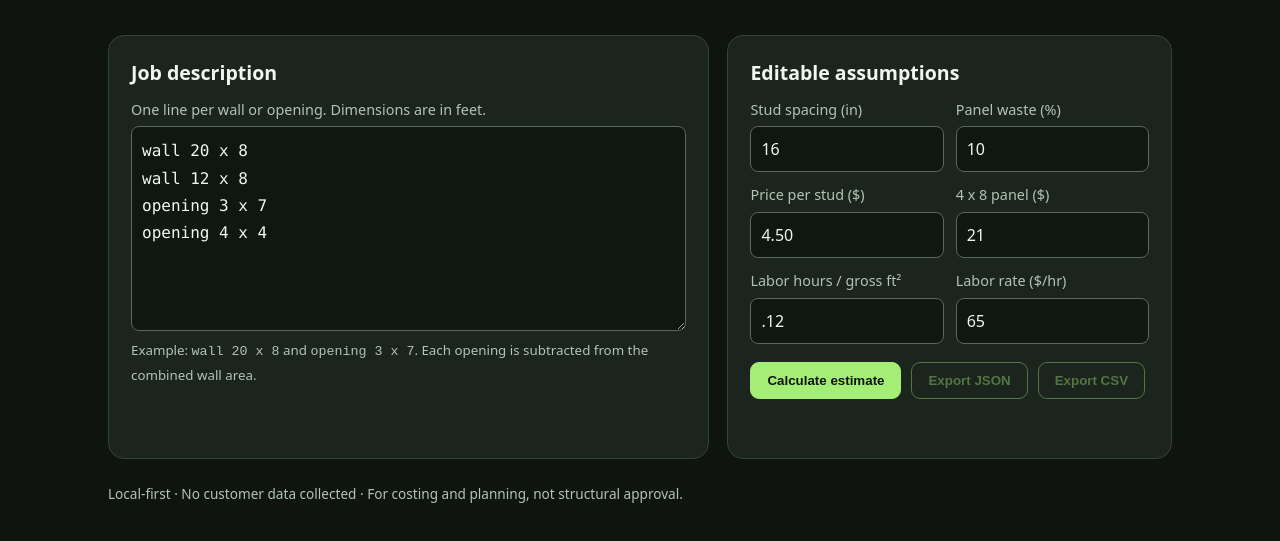
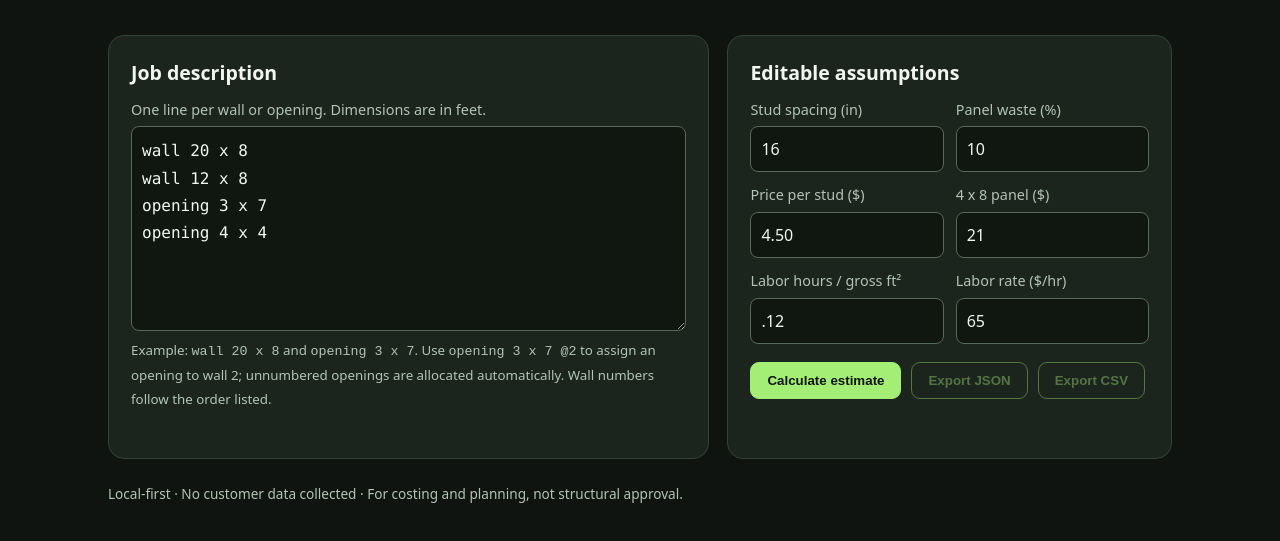
Before and after one commit to danieloculus0-bot/EZ-Construction, a plain HTML site: page index.html in a window 1280 px wide. Shown: the part 159-700 px from the top of the page. Drawn offline with Linux system fonts and the light colour scheme.

Commit message:
Expose explicit wall opening assignment in estimator UI

```diff
--- a/index.html
+++ b/index.html
@@ -48,7 +48,7 @@
 wall 12 x 8
 opening 3 x 7
 opening 4 x 4</textarea>
-      <small>Example: <code>wall 20 x 8</code> and <code>opening 3 x 7</code>. Each opening is subtracted from the combined wall area.</small>
+      <small>Example: <code>wall 20 x 8</code> and <code>opening 3 x 7</code>. Use <code>opening 3 x 7 @2</code> to assign an opening to wall 2; unnumbered openings are allocated automatically. Wall numbers follow the order listed.</small>
     </section>
     <section class="panel">
       <h2>Editable assumptions</h2>
```
